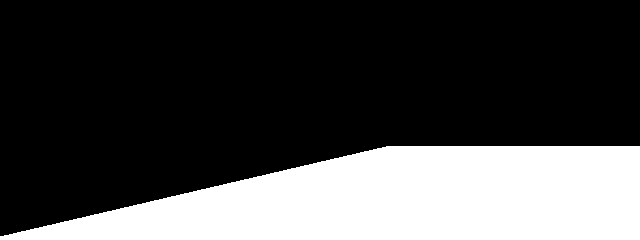
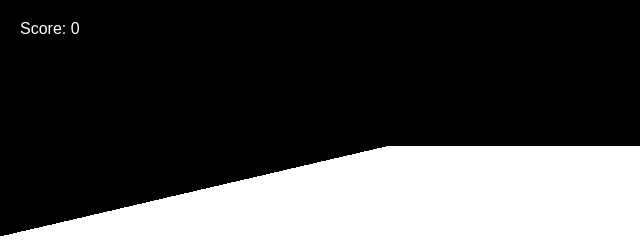
Before and after one commit to d-tupp/CosmicCourier, a plain HTML site: page index.html in a window 1280 px wide. Shown: the top 240 px of the page, 0-640 px from the left. Drawn offline with nearby package versions, Linux system fonts and the light colour scheme.

Commit message:
Update index.html

```diff
--- a/index.html
+++ b/index.html
@@ -5,12 +5,23 @@
     <meta name="viewport" content="width=device-width, initial-scale=1.0">
     <title>Snowboard Slapshot</title>
     <style>
-        body { margin: 0; overflow: hidden; }
+        body { margin: 0; overflow: hidden; font-family: Arial, sans-serif; }
         canvas { display: block; }
+        #ui {
+            position: absolute;
+            top: 10px;
+            left: 10px;
+            color: white;
+            background: rgba(0, 0, 0, 0.7);
+            padding: 10px;
+            border-radius: 5px;
+        }
     </style>
 </head>
 <body>
+    <div id="ui">Score: 0</div>
     <script src="https://cdnjs.cloudflare.com/ajax/libs/three.js/r134/three.min.js"></script>
+    <script src="https://unpkg.com/three@0.134.0/examples/js/loaders/GLTFLoader.js"></script>
     <script src="game.js"></script>
 </body>
 </html>
```
